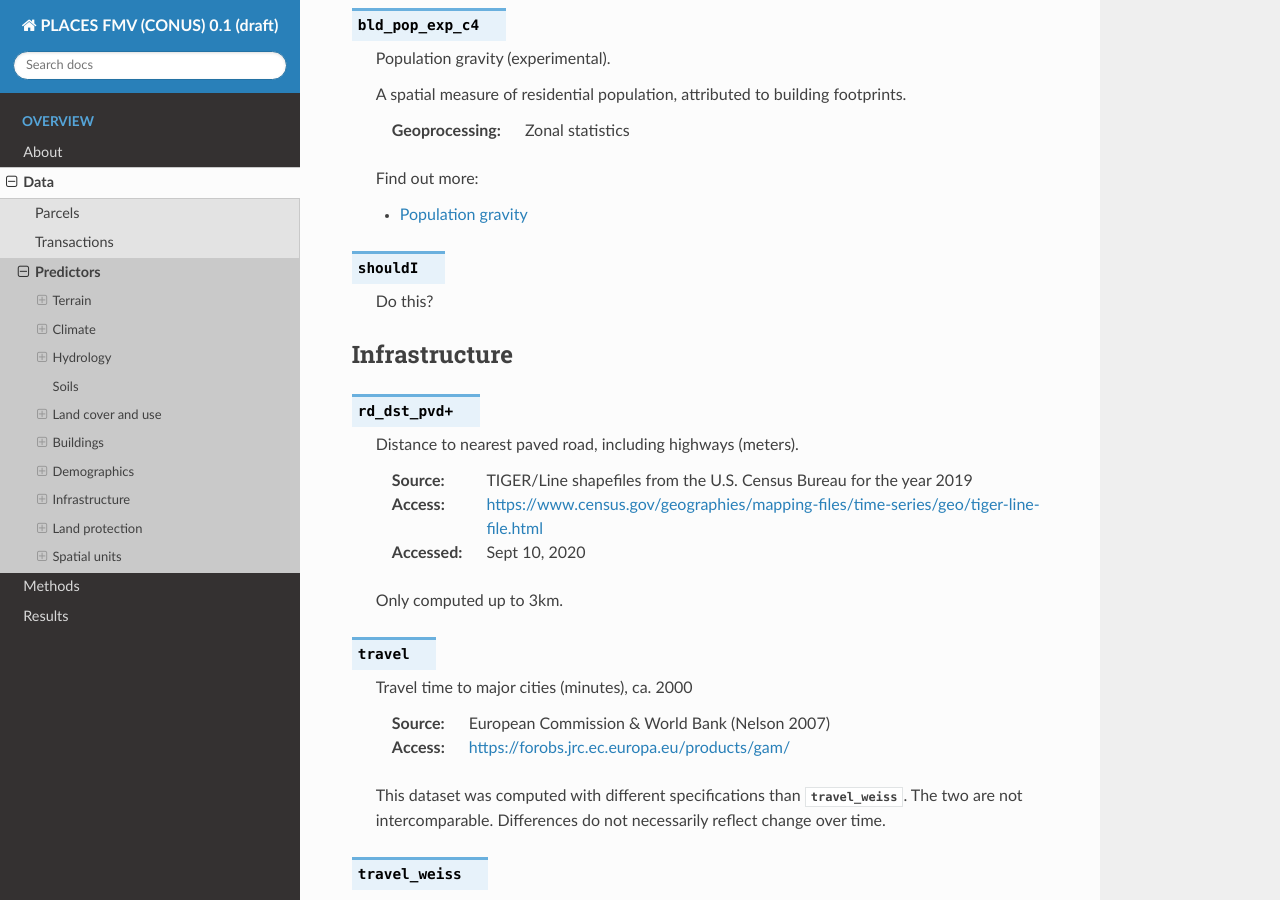
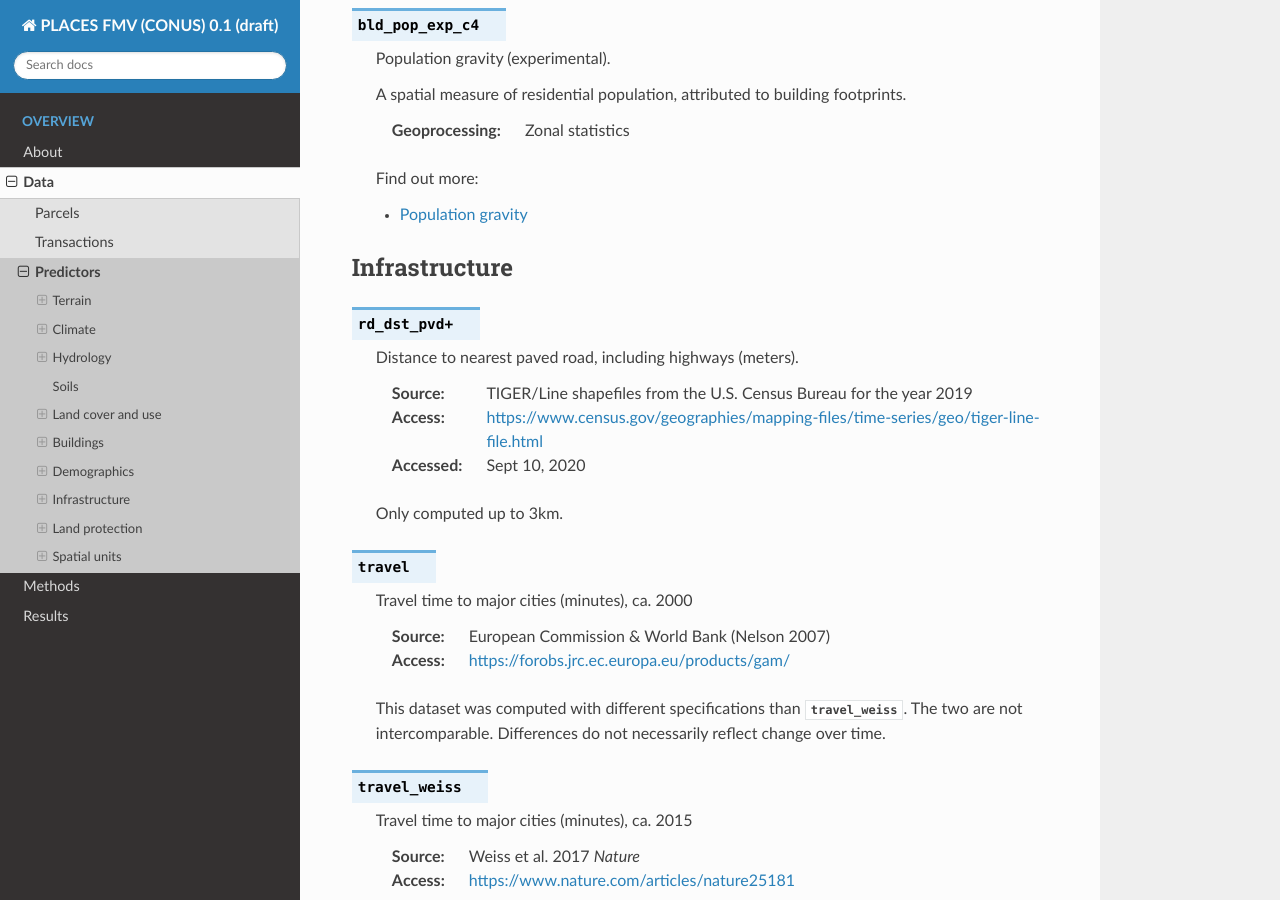
Before and after one commit to chrnolte/places-conus, a Sphinx documentation site: the page built from docs/data/predictors.rst, in a window 1280 px wide and 900 px high, scrolled down 6933 px. Built offline with Sphinx 7.4.7 and the Read the Docs theme 2.0.0, drawn with Linux system fonts in a browser that asks for light colours.

Commit message:
Remove error

```diff
--- a/docs/data/predictors.rst
+++ b/docs/data/predictors.rst
@@ -314,10 +314,6 @@ Demographics
 
       population_gravity/population_gravity
 
-.. attribute:: shouldI
-
-   Do this?
-
 
 **************
 Infrastructure
```
